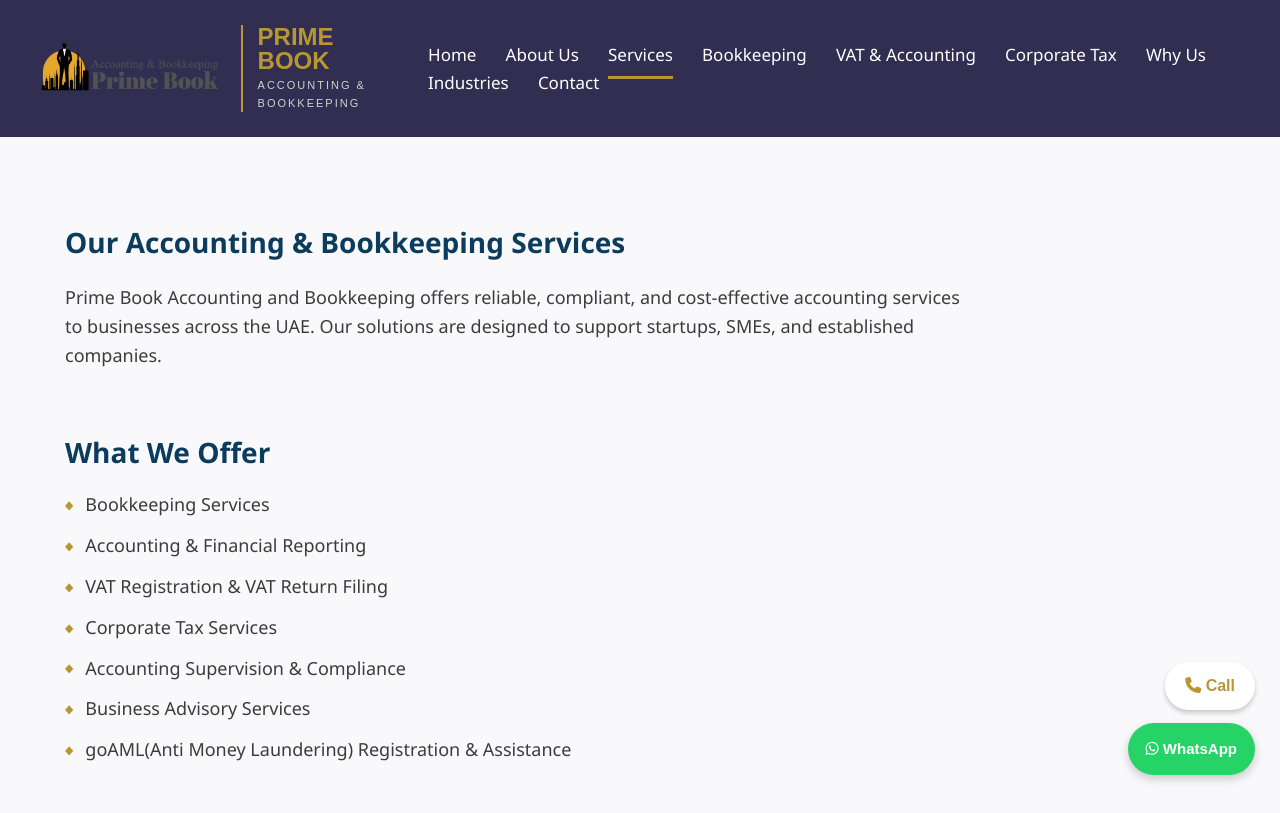
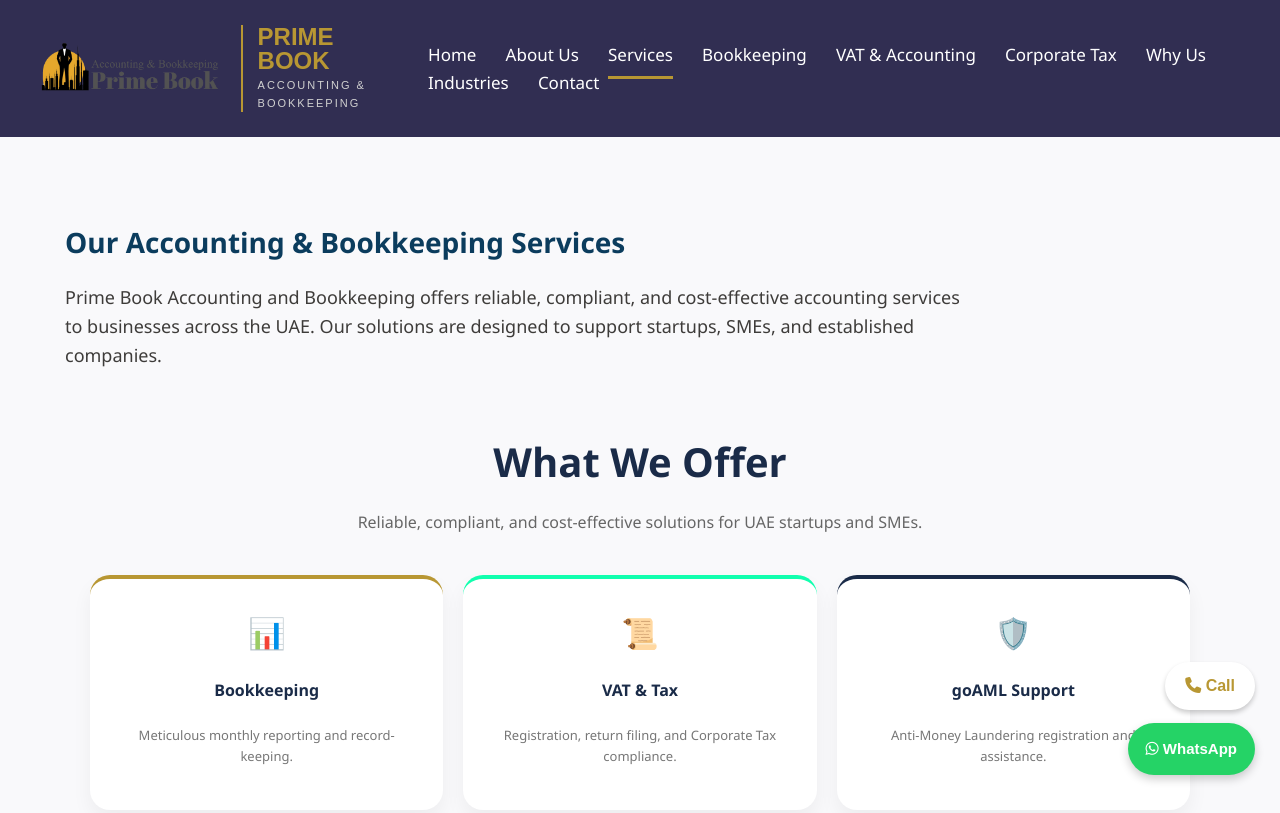
Before and after one commit to primebookgith/newebsites, a plain HTML site: page services.html in a window 1280 px wide. Shown: the top 813 px of the page. Drawn offline with Linux system fonts and the light colour scheme.

Commit message:
Update services.html

```diff
--- a/services.html
+++ b/services.html
@@ -63,7 +63,9 @@
     </nav>
 
   </div>
-</header><div class="container">
+</header>
+
+<div class="container">
 
   <div class="section">
     <h2>Our Accounting & Bookkeeping Services</h2>
@@ -74,43 +76,40 @@
     </p>
   </div>
 
-  <div class="section">
-    <h2>What We Offer</h2>
-   <ul style="list-style: none; padding: 0; max-width: 800px;">
-  <li style="margin-bottom: 12px; font-size: 18px; display: flex; align-items: center;">
-    <span style="color: #b89733; font-size: 12px; margin-right: 12px;">◆</span>Bookkeeping Services</li>
-     <ul style="list-style: none; padding: 0; max-width: 800px;">
-  <li style="margin-bottom: 12px; font-size: 18px; display: flex; align-items: center;">
-    <span style="color: #b89733; font-size: 12px; margin-right: 12px; ">◆</span>Accounting & Financial Reporting</li>
-      <ul style="list-style: none; padding: 0; max-width: 800px;">
-  <li style="margin-bottom: 12px; font-size: 18px; display: flex; align-items: center;">
-    <span style="color: #b89733; font-size: 12px; margin-right: 12px;">◆</span>VAT Registration & VAT Return Filing</li>
-      <ul style="list-style: none; padding: 0; max-width: 800px;">
-  <li style="margin-bottom: 12px; font-size: 18px; display: flex; align-items: center;">
-    <span style="color: #b89733; font-size: 12px; margin-right: 12px;">◆</span>Corporate Tax Services</li>
-      <ul style="list-style: none; padding: 0; max-width: 800px;">
-  <li style="margin-bottom: 12px; font-size: 18px; display: flex; align-items: center;">
-    <span style="color: #b89733; font-size: 12px; margin-right: 12px;">◆</span>Accounting Supervision & Compliance</li>
-      <ul style="list-style: none; padding: 0; max-width: 800px;">
-  <li style="margin-bottom: 12px; font-size: 18px; display: flex; align-items: center;">
-    <span style="color: #b89733; font-size: 12px; margin-right: 12px;">◆</span>Business Advisory Services</li>
-	<ul style="list-style: none; padding: 0; max-width: 800px;">
-  <li style="margin-bottom: 12px; font-size: 18px; display: flex; align-items: center;">
-    <span style="color: #b89733; font-size: 12px; margin-right: 12px;">◆</span>goAML(Anti Money Laundering) Registration & Assistance</li>
-    </ul>
-  </div>
+  <div style="max-width: 1100px; margin: 40px auto; padding: 0 20px; text-align: center;">
+    <h2 style="color: #1a2b48; margin-bottom: 10px; font-size: 2.5rem;">What We Offer</h2>
+    <p style="color: #666; margin-bottom: 40px;">Reliable, compliant, and cost-effective solutions for UAE startups and SMEs.</p>
+
+    <div style="display: grid; grid-template-columns: repeat(auto-fit, minmax(240px, 1fr)); gap: 20px;">
+        <div style="background: white; padding: 30px; border-radius: 20px; box-shadow: 0 10px 20px rgba(0,0,0,0.05); border-top: 4px solid #b89733;">
+            <div style="font-size: 30px; margin-bottom: 15px;">📊</div>
+            <h4 style="color: #1a2b48;">Bookkeeping</h4>
+            <p style="font-size: 13px; color: #777;">Meticulous monthly reporting and record-keeping.</p>
+        </div>
+        <div style="background: white; padding: 30px; border-radius: 20px; box-shadow: 0 10px 20px rgba(0,0,0,0.05); border-top: 4px solid #11ffae;">
+            <div style="font-size: 30px; margin-bottom: 15px;">📜</div>
+            <h4 style="color: #1a2b48;">VAT & Tax</h4>
+            <p style="font-size: 13px; color: #777;">Registration, return filing, and Corporate Tax compliance.</p>
+        </div>
+        <div style="background: white; padding: 30px; border-radius: 20px; box-shadow: 0 10px 20px rgba(0,0,0,0.05); border-top: 4px solid #1a2b48;">
+            <div style="font-size: 30px; margin-bottom: 15px;">🛡️</div>
+            <h4 style="color: #1a2b48;">goAML Support</h4>
+            <p style="font-size: 13px; color: #777;">Anti-Money Laundering registration and assistance.</p>
+        </div>
+    </div>
+</div>
 
 <section style="display: flex; align-items: right; justify-content: space-between; padding: 50px; gap: 40px; flex-wrap: wrap; background-color: #fcfcfc;">
 
   <div style="flex: 1; min-width: 300px;">
     <h2 style="color: #1a2b48; font-size: 32px; font-family: sans-serif;">Financial Clarity in Motion</h2>
     <p style="color: #555; line-height: 1.8; font-size: 18px;">
-       Watch how Prime Book streamlines your monthly reporting, giving you more time to grow your business.<br><br>
+      Watch how Prime Book streamlines your monthly reporting, giving you more time to grow your business.<br><br>
+
 Our team ensures your financial records are accurate, compliant,
       and aligned with UAE regulations.
     </p>
   </div>
-
 
   <div style="flex: 1; min-width: 100px;">
 <video id="myVideo" autoplay muted loop playsinline style="width: 100%; max-width: 300px; border-radius: 20px; border: 3px solid #1a2b48; box-shadow: 0 10px 30px rgba(0,0,0,0.2);">
@@ -133,13 +132,50 @@ Our team ensures your financial records are accurate, compliant,
         <i id="muteIcon" class="fas fa-volume-mute"></i>
     </button>
     </div>
-
-
   </div>
 
 </section>
 
 </div>
+
+<div style="max-width: 1100px; margin: 80px auto; padding: 40px; text-align: center;">
+    <h2 style="color: #1a2b48; font-size: 2.2rem; margin-bottom: 40px;">Trusted by Businesses Across the UAE</h2>
+
+
+
+
+
+<div style="flex: 1; min-width: 300px; background: #fdfdfd; padding: 30px; border-radius: 20px; border: 1px solid #eee; position: relative;">
+    <div style="color: #b89733; font-size: 40px; position: absolute; top: 10px; left: 20px; opacity: 0.2;">“</div>
+    <p style="font-style: italic; color: #555; line-height: 1.6; margin-bottom: 20px;">
+        "Managing our monthly reporting was a constant challenge until we partnered with Prime Book. They provide the financial clarity we need to make smarter decisions and stay focused on our growth."
+    </p>
+    <h5 style="color: #1a2b48; margin: 0;">Chief Executive Officer</h5>
+    <small style="color: #b89733; text-transform: uppercase;">E-commerce Enterprise</small>
+</div>
+
+
+<div style="display: flex; flex-wrap: wrap; gap: 20px; justify-content: center;">
+        <div style="flex: 1; min-width: 300px; background: #fdfdfd; padding: 30px; border-radius: 20px; border: 1px solid #eee; position: relative;">
+            <div style="color: #b89733; font-size: 40px; position: absolute; top: 10px; left: 20px; opacity: 0.2;">“</div>
+            <p style="font-style: italic; color: #555; line-height: 1.6; margin-bottom: 20px;">
+                "Prime Book took the stress out of our Corporate Tax registration. Their team is professional, transparent, and highly knowledgeable."
+            </p>
+            <h5 style="color: #1a2b48; margin: 0;">Business Owner</h5>
+            <small style="color: #b89733; text-transform: uppercase;">Dubai Tech Startup</small>
+        </div>
+
+        <div style="flex: 1; min-width: 300px; background: #fdfdfd; padding: 30px; border-radius: 20px; border: 1px solid #eee; position: relative;">
+            <div style="color: #b89733; font-size: 40px; position: absolute; top: 10px; left: 20px; opacity: 0.2;">“</div>
+            <p style="font-style: italic; color: #555; line-height: 1.6; margin-bottom: 20px;">
+                "Reliable bookkeeping that actually gives us insights to grow. Finally, an accounting firm that cares about our long-term success."
+            </p>
+            <h5 style="color: #1a2b48; margin: 0;">Managing Director</h5>
+            <small style="color: #b89733; text-transform: uppercase;">Real Estate Firm</small>
+        </div>
+    </div>
+</div>
+
 <footer>
   <div style="margin-bottom: 20px;">
     © 2026 Prime Book Accounting and Bookkeeping LLC. All Rights Reserved.<div style="opacity: 0.76; color: #b89733;">Author- Bibin Babu Puthukkattu</div>
```
